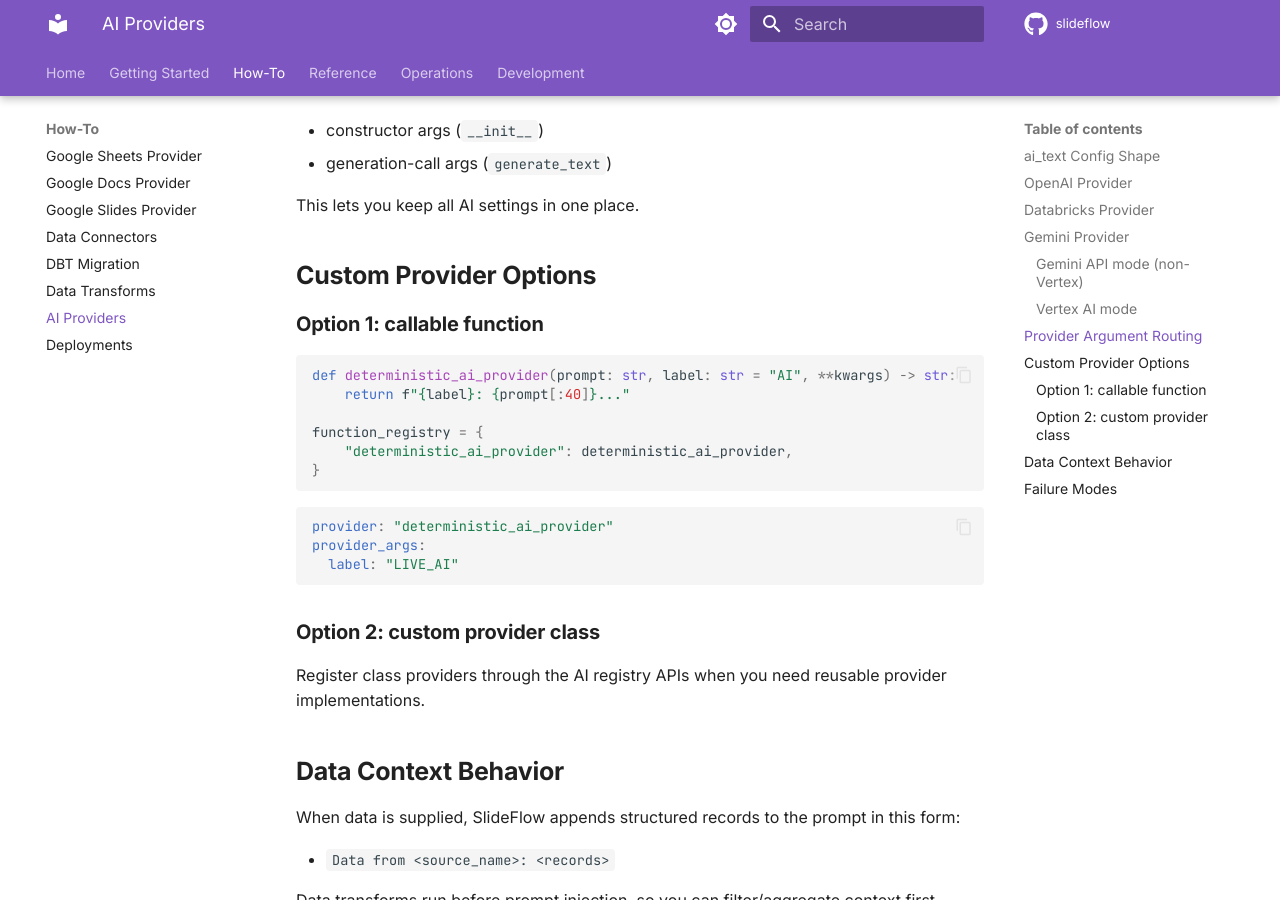
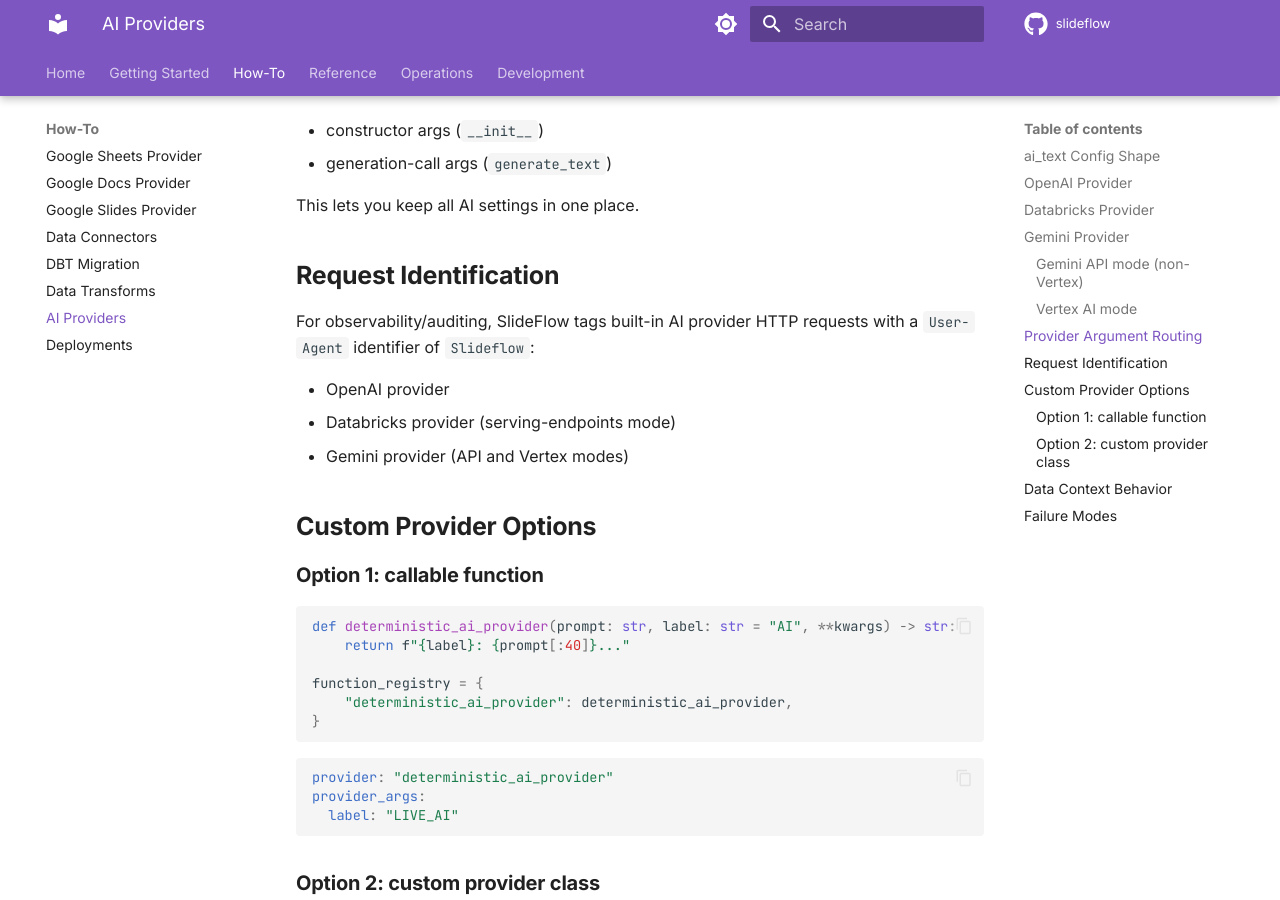
Before and after one commit to joe-broadhead/slideflow, an MkDocs documentation site: the page built from docs/ai-providers.md, in a window 1280 px wide and 900 px high, scrolled down 2844 px. Built offline with MkDocs 1.6.1 and Material for MkDocs 9.7.7, drawn with Linux system fonts in a browser that asks for light colours; comment, search, counter and statistics services are not loaded.

Commit message:
docs(changelog): document Slideflow request identification updates

```diff
--- a/docs/ai-providers.md
+++ b/docs/ai-providers.md
@@ -126,6 +126,15 @@
 
 This lets you keep all AI settings in one place.
 
+## Request Identification
+
+For observability/auditing, SlideFlow tags built-in AI provider HTTP requests
+with a `User-Agent` identifier of `Slideflow`:
+
+- OpenAI provider
+- Databricks provider (serving-endpoints mode)
+- Gemini provider (API and Vertex modes)
+
 ## Custom Provider Options
 
 ### Option 1: callable function
```
Also changed, not shown: CHANGELOG.md (+6 -0 lines), docs/data-connectors.md (+7 -0 lines), docs/security.md (+2 -0 lines).
